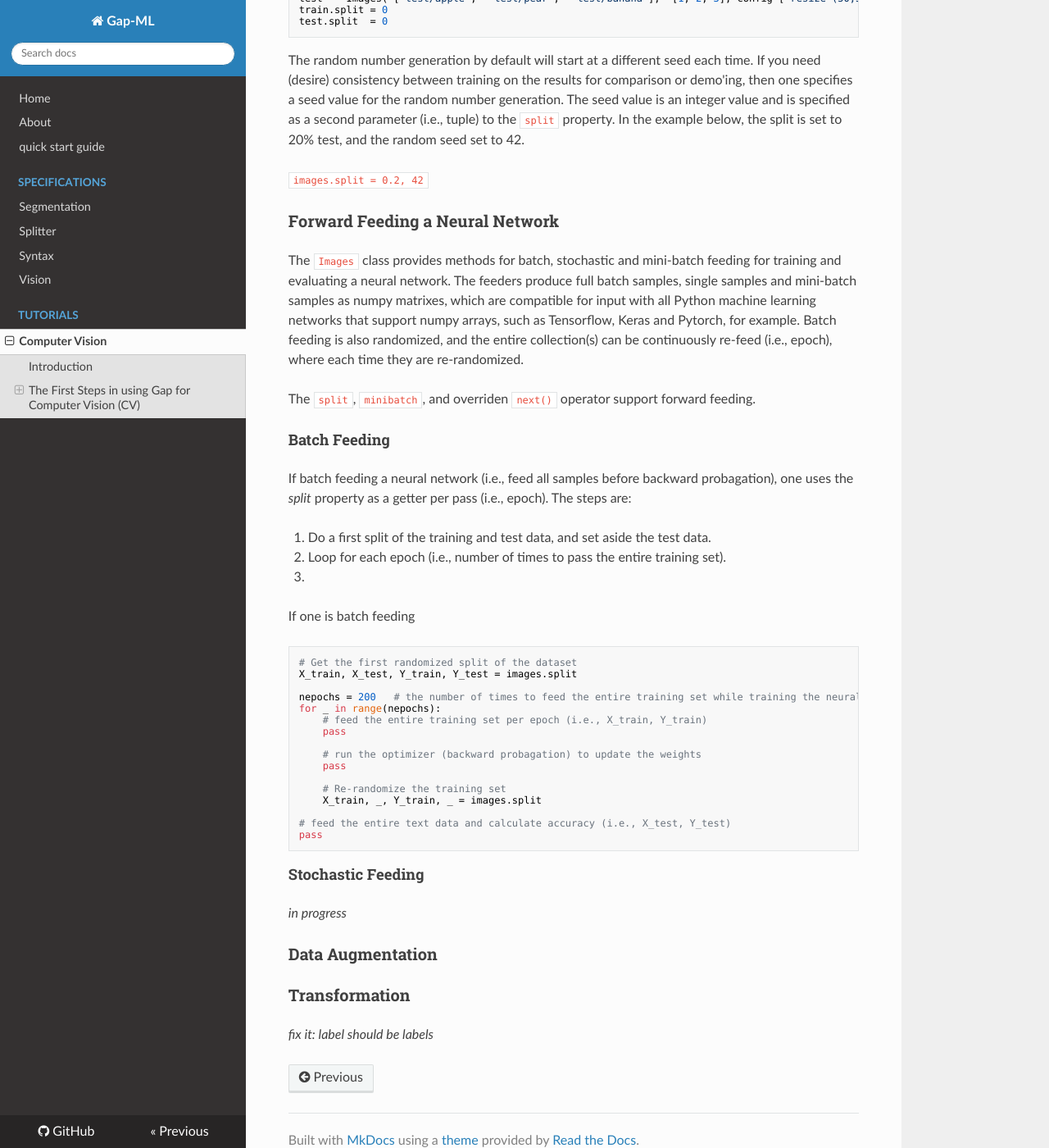
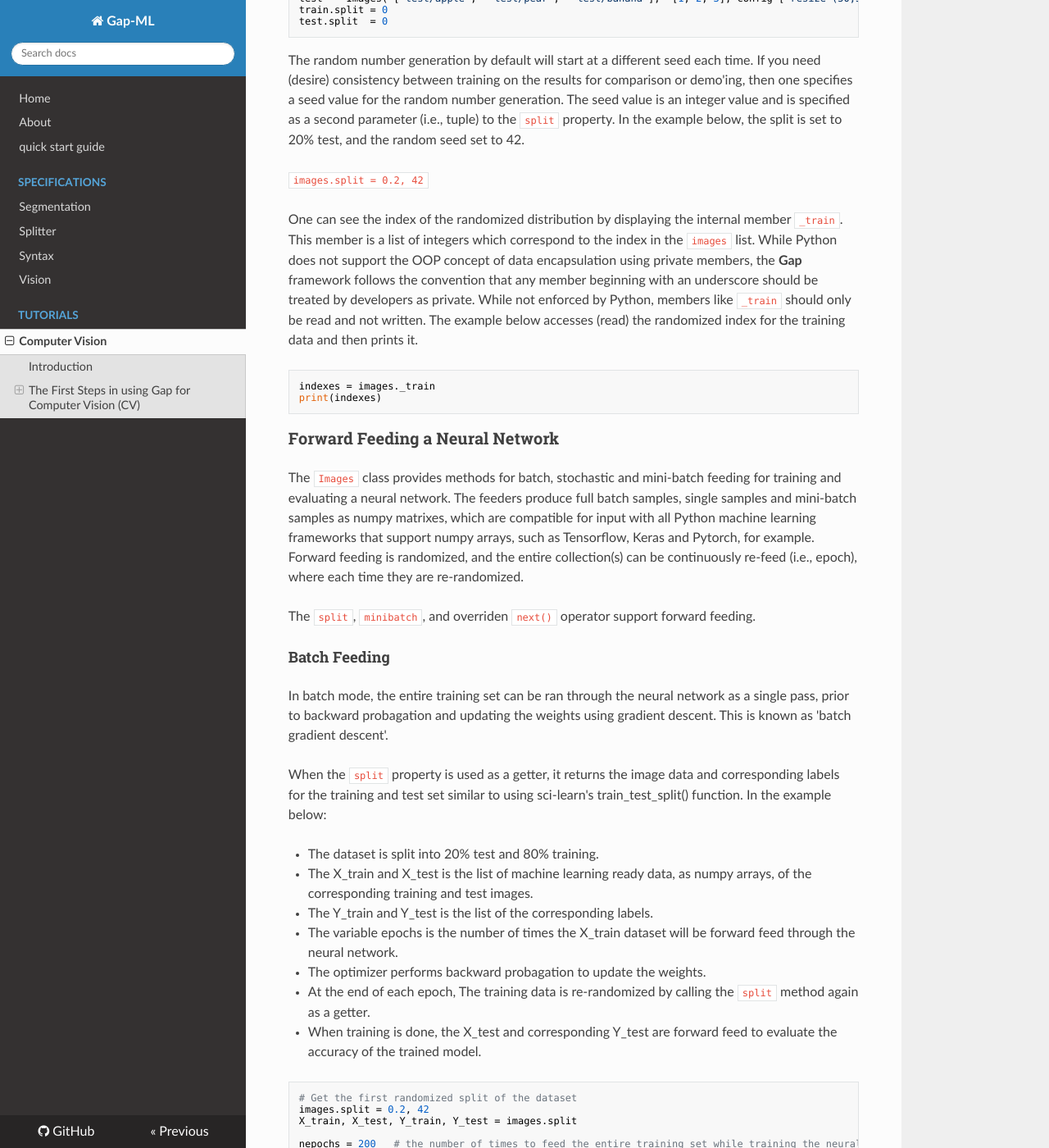
Before and after one commit to andrewferlitsch/Gap, an MkDocs documentation site: the page built from docs/tutorials/computer_vision.md, in a window 1280 px wide and 1400 px high, scrolled down 12413 px. Shown: the whole window at 82% size. Built offline with MkDocs 1.6.1, drawn with Linux system fonts in a browser that asks for light colours; nearby versions of some CDN libraries.

Commit message:
Update computer_vision.md

````diff
--- a/docs/tutorials/computer_vision.md
+++ b/docs/tutorials/computer_vision.md
@@ -457,24 +457,37 @@
 
 `images.split = 0.2, 42`
 
+One can see the index of the randomized distribution by displaying the internal member `_train`. This member is a list of integers which correspond to the index in the `images` list. While Python does not support the OOP concept of data encapsulation using private members, the **Gap** framework follows the convention that any member beginning with an underscore should be treated by developers as private. While not enforced by Python, members like `_train` should only be read and not written. The example below accesses (read) the randomized index for the training data and then prints it.
+
+```python
+indexes = images._train
+print(indexes)
+```
+
 ### Forward Feeding a Neural Network
 
-The `Images` class provides methods for batch, stochastic and mini-batch feeding for training and evaluating a neural network. The feeders produce full batch samples, single samples and mini-batch samples as numpy matrixes, which are compatible for input with all Python machine learning networks that support numpy arrays, such as Tensorflow, Keras and Pytorch, for example. Batch feeding is also randomized, and the entire collection(s) can be continuously re-feed (i.e., epoch), where each time they are re-randomized.
+The `Images` class provides methods for batch, stochastic and mini-batch feeding for training and evaluating a neural network. The feeders produce full batch samples, single samples and mini-batch samples as numpy matrixes, which are compatible for input with all Python machine learning frameworks that support numpy arrays, such as Tensorflow, Keras and Pytorch, for example. Forward feeding is randomized, and the entire collection(s) can be continuously re-feed (i.e., epoch), where each time they are re-randomized.
 
 The `split`, `minibatch`, and overriden `next()` operator support forward feeding.
 
 #### Batch Feeding
 
-If batch feeding a neural network (i.e., feed all samples before backward probagation), one uses the *split* property as a getter per pass (i.e., epoch). The steps are:
+In batch mode, the entire training set can be ran through the neural network as a single pass, prior to backward probagation and updating the weights using gradient descent. This is known as 'batch gradient descent'.
 
-  1. Do a first split of the training and test data, and set aside the test data.
-  2. Loop for each epoch (i.e., number of times to pass the entire training set).
-  3.
+When the `split` property is used as a getter, it returns the image data and corresponding labels for the training and test set similar to using sci-learn's train_test_split() function. In the example below:
 
-If one is batch feeding
++ The dataset is split into 20% test and 80% training.
++ The X_train and X_test is the list of machine learning ready data, as numpy arrays, of the corresponding training and test images.
++ The Y_train and Y_test is the list of the corresponding labels.
++ The variable epochs is the number of times the X_train dataset will be forward feed through the neural network.
++ The optimizer performs backward probagation to update the weights.
++ At the end of each epoch, The training data is re-randomized by calling the `split` method again as a getter.
++ When training is done, the X_test and corresponding Y_test are forward feed to evaluate the accuracy of the trained model.
+
 
 ```python
 # Get the first randomized split of the dataset
+images.split = 0.2, 42
 X_train, X_test, Y_train, Y_test = images.split
 
 nepochs = 200   # the number of times to feed the entire training set while training the neural network
````
